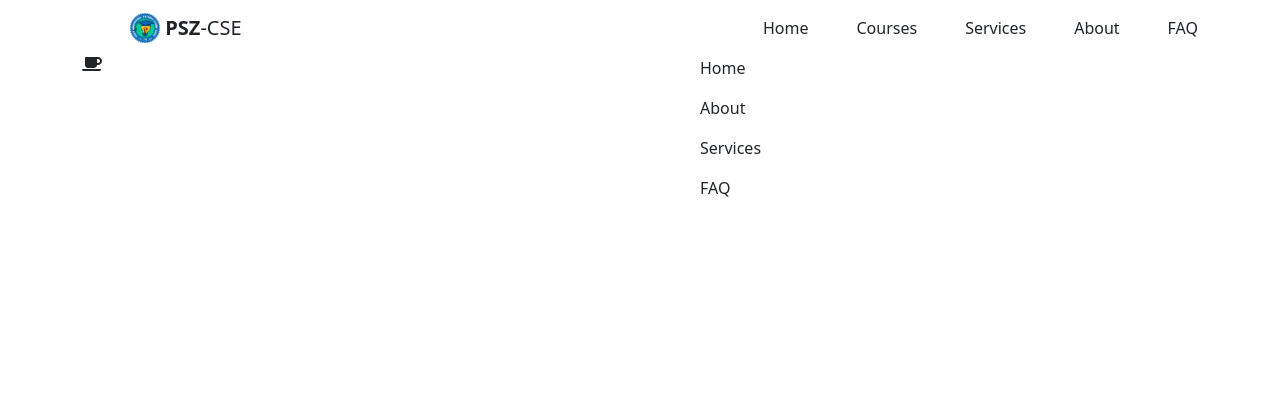
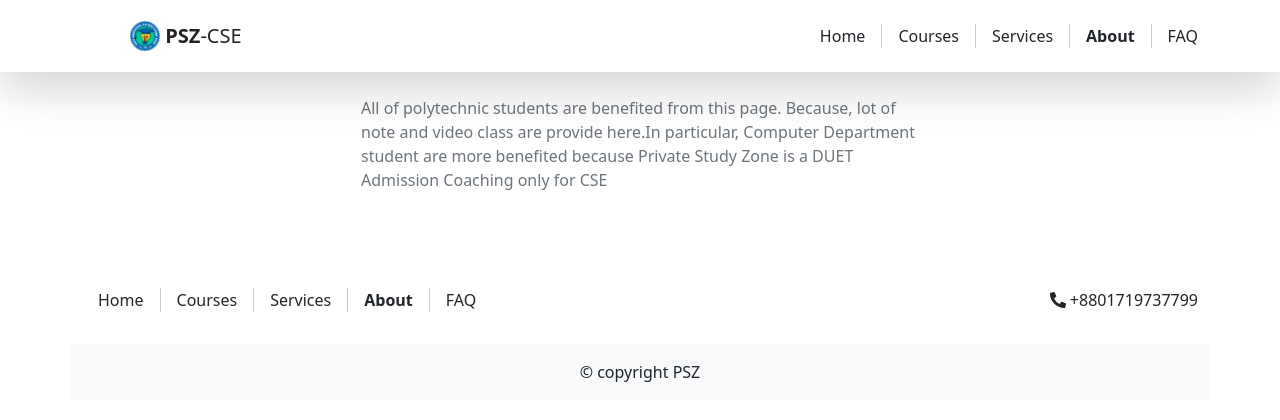
Before and after one commit to iazadur/PSZ-CSE-REACT, a React (Create React App) app: page /about in a window 1280 px wide. Shown: the top 420 px of the page. Built offline with nearby package versions, Linux system fonts and the light colour scheme.

Commit message:
update all

```diff
--- a/src/App.js
+++ b/src/App.js
@@ -11,7 +11,9 @@ import Home from './components/Home/Home';
 import Header from './components/Header/Header';
 import Footer from './components/Footer/Footer';
 import Course from './components/Course/Course';
+import NotFound from './components/NotFound/NotFound';
 import { useEffect, useState } from 'react';
+import Faq from './components/Faq/Faq';
 
 function App() {
   const [services, setServices] = useState([])
@@ -31,20 +33,23 @@ function App() {
     <Router>
       <Header />
       <Switch>
-        <Route path="/about">
+        <Route exact path="/about">
           <About />
         </Route>
-        <Route path="/service">
+        <Route exact path="/service">
           <Services services={services} />
         </Route>
-        <Route path="/course">
+        <Route exact path="/course">
           <Course courses={courses} />
         </Route>
-        <Route path="/faq">
-          <Services />
+        <Route exact path="/faq">
+          <Faq></Faq>
         </Route>
-        <Route path="/">
+        <Route exact path="/">
           <Home courses={courses} services={services} />
+        </Route>
+        <Route  path="*">
+          <NotFound></NotFound>
         </Route>
       </Switch>
       <Footer></Footer>
--- a/src/components/About/About.js
+++ b/src/components/About/About.js
@@ -1,10 +1,13 @@
 import React from 'react';
+import { Container } from 'react-bootstrap';
 
 const About = () => {
     return (
-        <div>
-
-        </div>
+        <Container className="my-5  " style={{ marginTop: "200px" }}>
+            <p className="fw-normal text-muted mx-auto w-50  py-5  ">
+                All of polytechnic students are benefited from this page. Because, lot of note and video class are provide here.In particular, Computer Department student are more benefited because Private Study Zone is a DUET Admission Coaching only for CSE
+            </p>
+        </Container>
     );
 };
 
--- /dev/null
+++ b/src/components/Faq/Faq.js
@@ -0,0 +1,37 @@
+import React from 'react';
+import { Accordion, Container } from 'react-bootstrap';
+
+const Faq = () => {
+    return (
+        <Container className="my-5" style={{ marginTop: "200px" }}>
+            <Accordion defaultActiveKey="0">
+                <Accordion.Item eventKey="0">
+                    <Accordion.Header>Accordion Item #1</Accordion.Header>
+                    <Accordion.Body>
+                        Lorem ipsum dolor sit amet, consectetur adipiscing elit, sed do eiusmod
+                        tempor incididunt ut labore et dolore magna aliqua. Ut enim ad minim
+                        veniam, quis nostrud exercitation ullamco laboris nisi ut aliquip ex ea
+                        commodo consequat. Duis aute irure dolor in reprehenderit in voluptate
+                        velit esse cillum dolore eu fugiat nulla pariatur. Excepteur sint occaecat
+                        cupidatat non proident, sunt in culpa qui officia deserunt mollit anim id
+                        est laborum.
+                    </Accordion.Body>
+                </Accordion.Item>
+                <Accordion.Item eventKey="1">
+                    <Accordion.Header>Accordion Item #2</Accordion.Header>
+                    <Accordion.Body>
+                        Lorem ipsum dolor sit amet, consectetur adipiscing elit, sed do eiusmod
+                        tempor incididunt ut labore et dolore magna aliqua. Ut enim ad minim
+                        veniam, quis nostrud exercitation ullamco laboris nisi ut aliquip ex ea
+                        commodo consequat. Duis aute irure dolor in reprehenderit in voluptate
+                        velit esse cillum dolore eu fugiat nulla pariatur. Excepteur sint occaecat
+                        cupidatat non proident, sunt in culpa qui officia deserunt mollit anim id
+                        est laborum.
+                    </Accordion.Body>
+                </Accordion.Item>
+            </Accordion>
+        </Container>
+    );
+};
+
+export default Faq;
--- a/src/components/Footer/Footer.js
+++ b/src/components/Footer/Footer.js
@@ -1,9 +1,9 @@
-import { faCoffee } from '@fortawesome/free-solid-svg-icons';
+import { faPhoneAlt } from '@fortawesome/free-solid-svg-icons';
 import { FontAwesomeIcon } from '@fortawesome/react-fontawesome'
 
 
 import React from 'react';
-import { Col, Container, Row, Stack } from 'react-bootstrap';
+import { Col, Container, Nav, Row, Stack } from 'react-bootstrap';
 import { NavLink } from 'react-router-dom';
 
 const Footer = () => {
@@ -11,20 +11,55 @@ const Footer = () => {
         <footer>
             <Container>
 
-                <Row>
+                <Row className="mb-3">
                     <Col sm>
                         <Stack direction="horizontal" gap={3}>
-                        <FontAwesomeIcon icon={faCoffee} />
+                            <Nav
+                                className="my-2 my-lg-0  text-dark"
+                                style={{ maxHeight: '200px' }}
+                                navbarScroll>
+                                <NavLink
+                                    className="text-dark text-decoration-none mx-3 hover"
+                                    to="/">Home</NavLink>
+                                <div className="vr" />
+
+                                <NavLink activeStyle={{
+                                    fontWeight: "bold",
+                                    color: "red"
+                                }} className="text-dark mx-3 hover text-decoration-none" to="/course">Courses</NavLink>
+                                <div className="vr" />
+
+                                <NavLink activeStyle={{
+                                    fontWeight: "bold",
+                                    color: "red"
+                                }} className="text-dark mx-3 hover text-decoration-none" to="/service">Services</NavLink>
+                                <div className="vr" />
+
+                                <NavLink
+                                    activeStyle={{
+                                        fontWeight: "bold",
+                                        color: "red",
+                                    }}
+                                    className="text-dark mx-3 text-decoration-none hover" to="/about">About</NavLink>
+                                <div className="vr" />
+
+                                <NavLink
+                                    activeStyle={{
+                                        fontWeight: "bold",
+                                        color: "red",
+                                    }}
+                                    className="text-dark hover ms-3 text-decoration-none" to="/faq">FAQ</NavLink>
+                            </Nav>
                         </Stack>
                     </Col>
                     <Col sm>
-                        <Stack gap={3}>
-                            <NavLink activeClassName="selected" className="text-dark text-decoration-none ms-5" to="/">Home</NavLink>
-                            <NavLink className="text-dark ms-5 text-decoration-none" to="/about">About</NavLink>
-                            <NavLink className="text-dark ms-5 text-decoration-none" to="/service">Services</NavLink>
-                            <NavLink className="text-dark ms-5 text-decoration-none" to="/faq">FAQ</NavLink>
+                        <Stack gap={3} className="text-end">
+                         <p><FontAwesomeIcon className="fs-6" icon={faPhoneAlt} /> +8801719737799</p>
                         </Stack>
                     </Col>
+                </Row>
+                <Row>
+                    <p className="text-center py-3 bg-light" >&copy; copyright <a href="https://www.facebook.com/pszCSE/" className="text-decoration-none text-dark" target="_blank" rel="noopener noreferrer">PSZ</a></p>
                 </Row>
             </Container>
         </footer>
--- a/src/components/Header/Header.css
+++ b/src/components/Header/Header.css
@@ -1,5 +1,4 @@
 .hover:hover{
-    color: rgb(219, 31, 219);
-    font-weight: bold;
-    margin-top: 10px;
+    color:red !important;
+    font-weight: bold ;
 }
--- a/src/components/Header/Header.js
+++ b/src/components/Header/Header.js
@@ -7,7 +7,7 @@ import "./Header.css"
 
 const Header = () => {
     return (
-        <Navbar bg="white" expand="lg">
+        <Navbar bg="white" className="py-3 shadow-lg" fixed="top" expand="lg">
             <Container>
                 <Navbar.Brand>
                     <Link className="text-dark ms-5 text-decoration-none" to="/">
@@ -25,14 +25,40 @@ const Header = () => {
                 <Navbar.Collapse className="justify-content-end" id="navbarScroll">
                     <Nav
                         className="my-2 my-lg-0  text-dark"
-                        style={{ maxHeight: '100px' }}
+                        style={{ maxHeight: '200px' }}
                         navbarScroll
                     >
-                        <NavLink activeClassName="selected" className="text-dark text-decoration-none ms-5" to="/">Home</NavLink>
-                        <NavLink className="text-dark ms-5 hover text-decoration-none" to="/course">Courses</NavLink>
-                        <NavLink className="text-dark ms-5 hover text-decoration-none" to="/service">Services</NavLink>
-                        <NavLink className="text-dark ms-5 text-decoration-none" to="/about">About</NavLink>
-                        <NavLink className="text-dark ms-5 text-decoration-none" to="/faq">FAQ</NavLink>
+                        <NavLink
+                            className="text-dark text-decoration-none mx-3 hover"
+                            to="/">Home</NavLink>
+                        <div className="vr" />
+
+                        <NavLink activeStyle={{
+                            fontWeight: "bold",
+                            color: "red"
+                        }} className="text-dark mx-3 hover text-decoration-none" to="/course">Courses</NavLink>
+                        <div className="vr" />
+
+                        <NavLink activeStyle={{
+                            fontWeight: "bold",
+                            color: "red"
+                        }} className="text-dark mx-3 hover text-decoration-none" to="/service">Services</NavLink>
+                        <div className="vr" />
+
+                        <NavLink
+                            activeStyle={{
+                                fontWeight: "bold",
+                                color: "red",
+                            }}
+                            className="text-dark mx-3 text-decoration-none hover" to="/about">About</NavLink>
+                        <div className="vr" />
+
+                        <NavLink
+                            activeStyle={{
+                                fontWeight: "bold",
+                                color: "red",
+                            }}
+                            className="text-dark hover ms-3 text-decoration-none" to="/faq">FAQ</NavLink>
                     </Nav>
 
                 </Navbar.Collapse>
--- /dev/null
+++ b/src/components/NotFound/NotFound.js
@@ -0,0 +1,12 @@
+import React from 'react';
+import { Container } from 'react-bootstrap';
+
+const NotFound = () => {
+    return (
+        <Container style={{ marginTop: "200px" }}>
+            <h1 className="fontsize text-danger fw-bolder text-center my-5">404 not Found</h1>
+        </Container>
+    );
+};
+
+export default NotFound;
--- a/src/components/Services/Services.js
+++ b/src/components/Services/Services.js
@@ -13,7 +13,7 @@ const Services = ({ services, len }) => {
         homeServices = services
     }
     return (
-        <Container>
+        <Container style={{ marginTop: "200px" }}>
             <div className="services my-5">
                 <div className="text-end">
                     <h1 className="fontsize fw-bolder">Why An Scholercity Out <br /> Of The Ordinary</h1>
```
Lines whose indentation alone changed are shown as unchanged.
